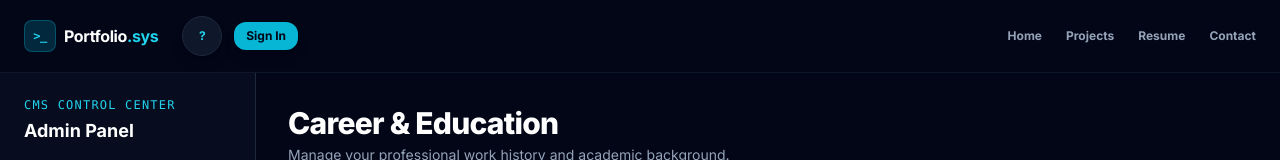
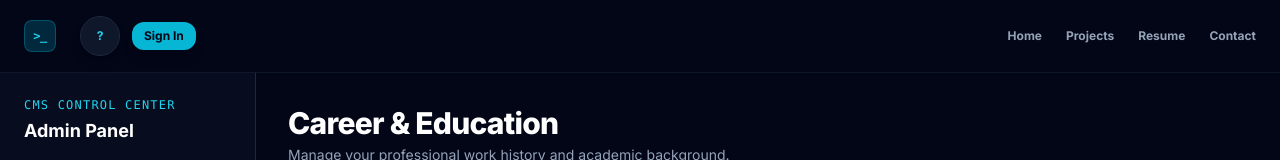
Before and after one commit to fortelh/Husseinhajhussein.eu, a Next.js app: page /admin/experience in a window 1280 px wide. Shown: the top 160 px of the page. Built offline with nearby package versions, Linux system fonts and the light colour scheme; no server answers; the database is empty.

Commit message:
Remove 'Portfolio' text from Navbar
Remove 'Portfolio' text from the Navbar component.

```diff
--- a/src/components/layout/Navbar.tsx
+++ b/src/components/layout/Navbar.tsx
@@ -11,7 +11,6 @@ export function Navbar({ visitor }: { visitor: any }) {
           <div className="w-8 h-8 rounded-lg bg-cyan-500/20 border border-cyan-500/30 flex items-center justify-center text-cyan-400 text-xs font-mono">
             &gt;_
           </div>
-          <span>Portfolio<span className="text-cyan-400">.sys</span></span>
         </Link>
 
         {/* Profile picture & sign-in / name widget placed on the left */}
```
